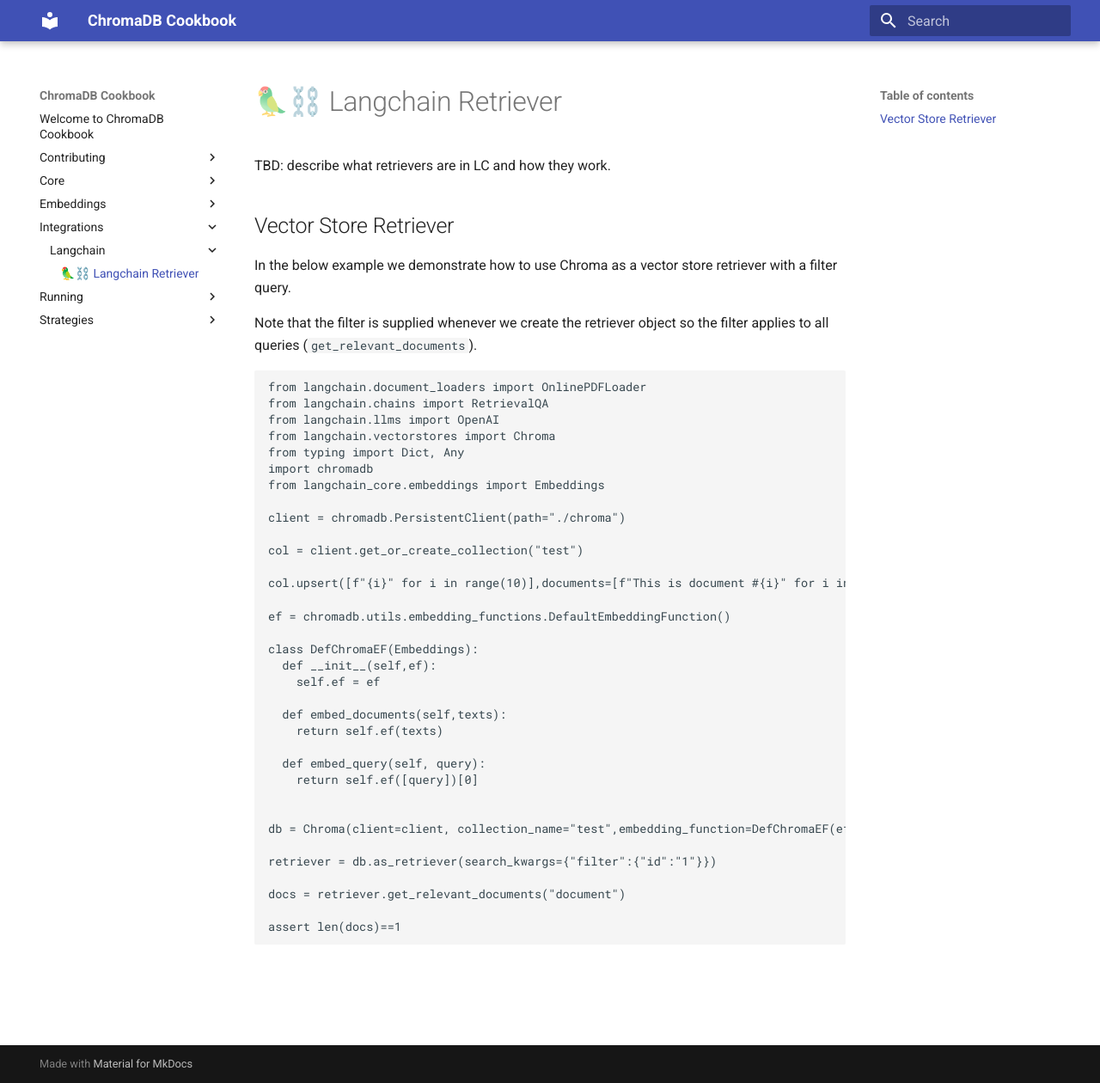
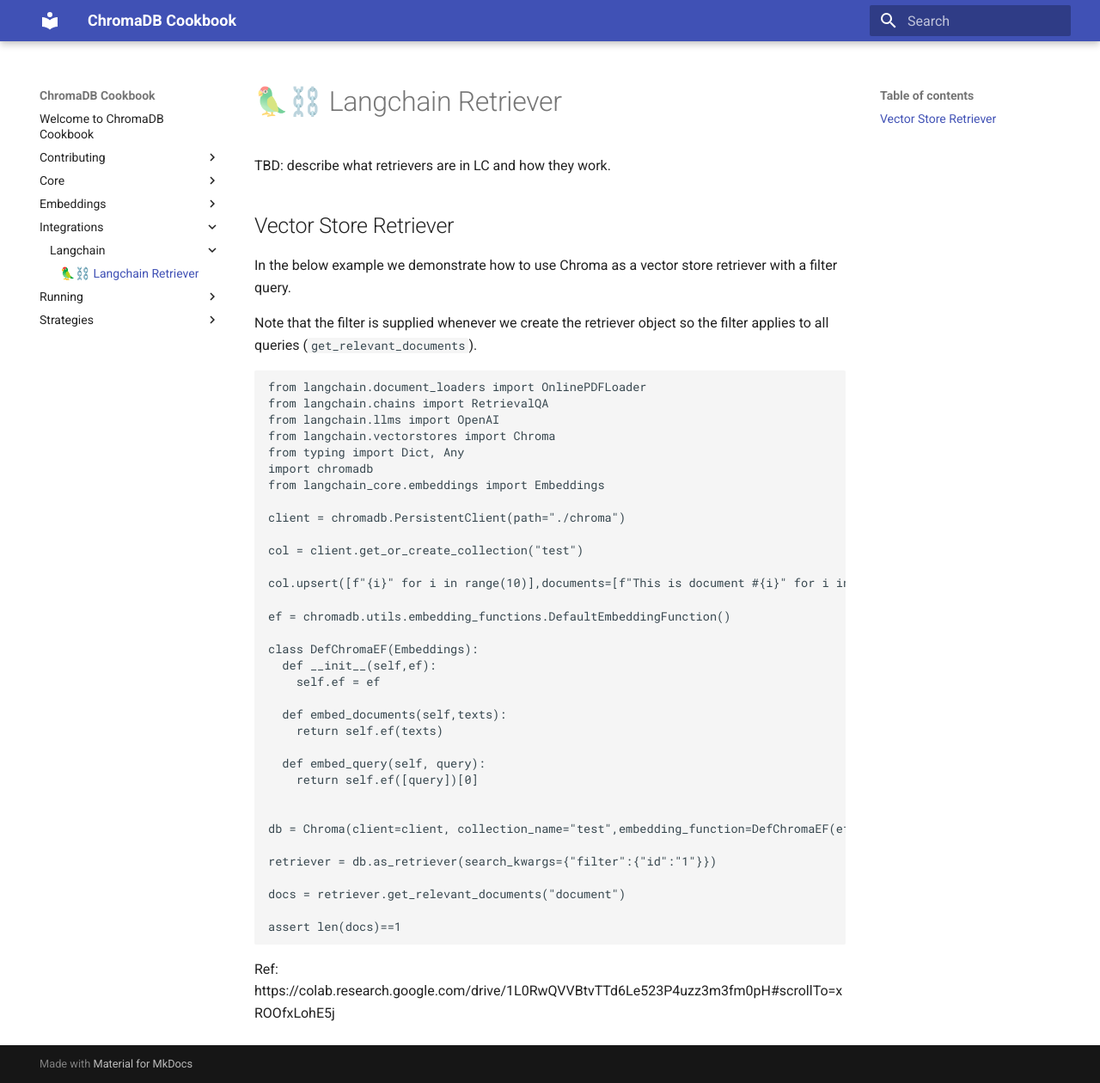
Before and after one commit to amikos-tech/chroma-cookbook, an MkDocs documentation site: the page built from docs/integrations/langchain/retrievers.md, in a window 1280 px wide and 1260 px high. Shown: the whole window at 86% size. Built offline with MkDocs 1.6.1 and Material for MkDocs 9.7.7, drawn with Linux system fonts in a browser that asks for light colours; some of the changed lines change nothing that is shown.

Commit message:
chore: Added ref to the vecdb retriever example

````diff
--- a/docs/integrations/langchain/retrievers.md
+++ b/docs/integrations/langchain/retrievers.md
@@ -44,3 +44,5 @@
 
 assert len(docs)==1
 ```
+
+Ref: https://colab.research.google.com/drive/1L0RwQVVBtvTTd6Le523P4uzz3m3fm0pH#scrollTo=xROOfxLohE5j
````
